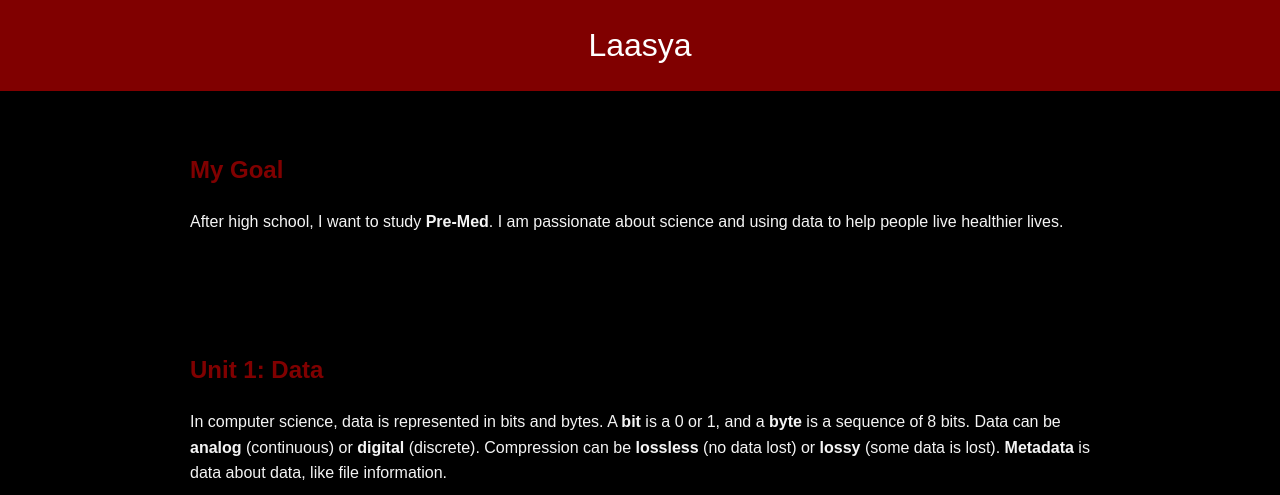
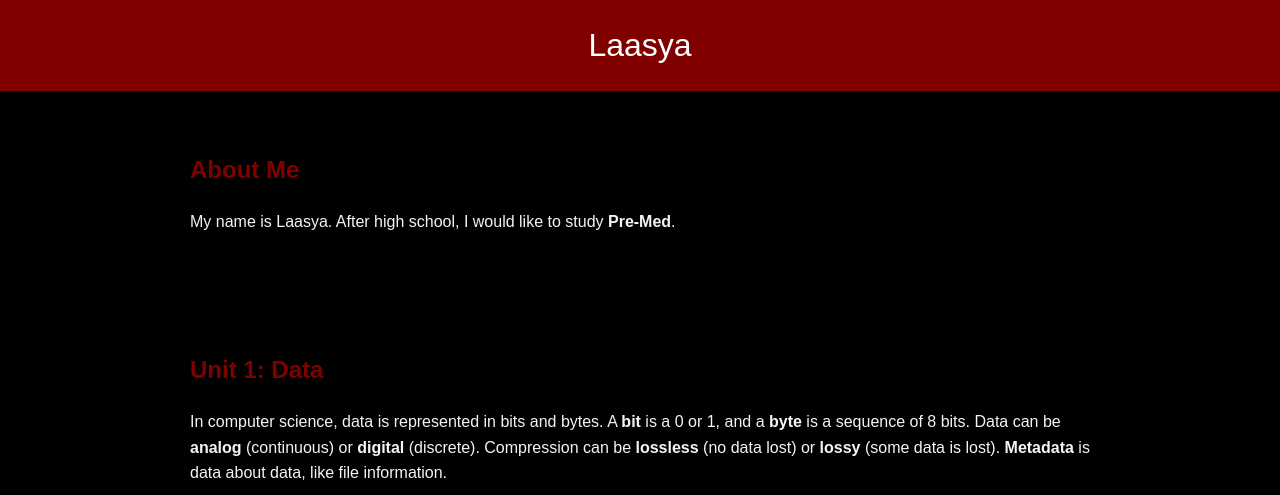
Before and after one commit to Laasya-A33/Laasya-A33.github.io, a plain HTML site: page index.html in a window 1280 px wide. Shown: the top 495 px of the page. Drawn offline with Linux system fonts and the light colour scheme.

Commit message:
Update index.html

```diff
--- a/index.html
+++ b/index.html
@@ -49,8 +49,8 @@
   </header>
 
   <section>
-    <h2>My Goal</h2>
-    <p>After high school, I want to study <strong>Pre-Med</strong>. I am passionate about science and using data to help people live healthier lives.</p>
+    <h2>About Me</h2>
+    <p>My name is Laasya. After high school, I would like to study <strong>Pre-Med</strong>.</p>
   </section>
 
   <section>
```
